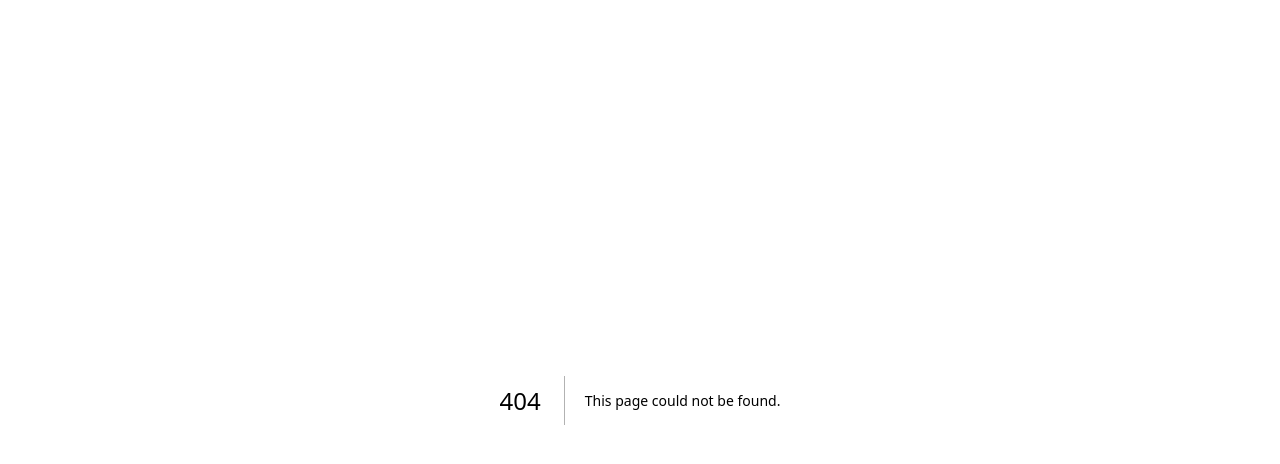
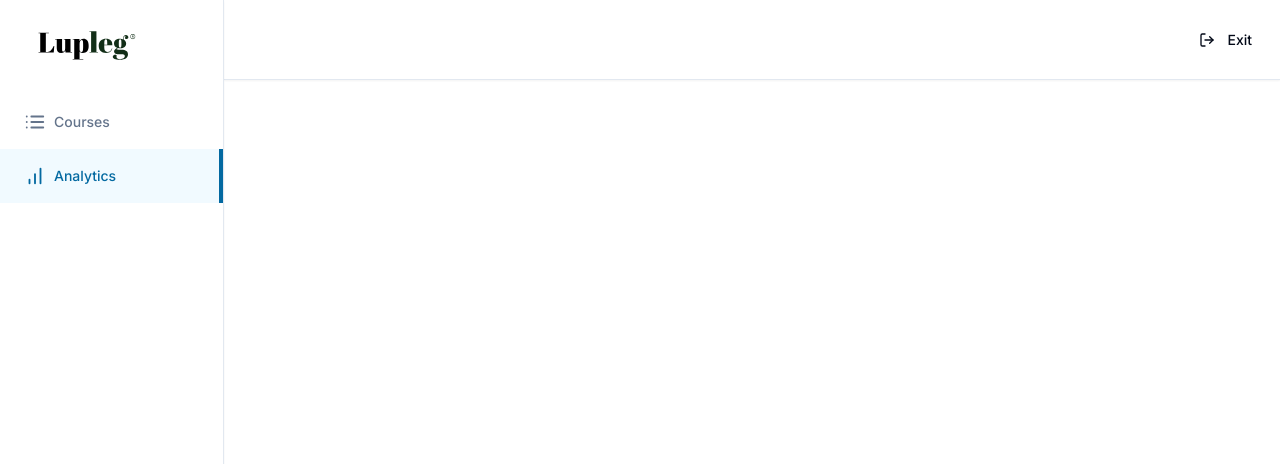
Before and after one commit to Lupleg/Labs, a Next.js app: page /teacher/analytics in a window 1280 px wide. Before the commit this address had no page. Shown: the top 464 px of the page. Built offline with nearby package versions, Linux system fonts and the light colour scheme.

Commit message:
feat: Add teacher routes to sidebar navigation

```diff
--- /dev/null
+++ b/app/(dashboard)/(routes)/teacher/analytics/page.tsx
@@ -0,0 +1,9 @@
+const AnalyticsPage =   () => {
+    return (
+        <div>
+            <h1>Analytics page</h1>
+        </div>
+     );
+}
+
+export default AnalyticsPage;
--- a/app/(dashboard)/_components/sidebarRoutes.tsx
+++ b/app/(dashboard)/_components/sidebarRoutes.tsx
@@ -1,7 +1,8 @@
 "use client"
 
-import { Compass, Layout } from "lucide-react"
+import { BarChart, Compass, Layout, List } from "lucide-react"
 import { SidebarItem } from "./sidebarItem";
+import { usePathname } from "next/navigation";
 
 const guestRoutes = [
     {
@@ -16,9 +17,26 @@
     }
 ]
 
+const teacherRoutes = [
+    {
+        icon: List,
+        label: "Courses",
+        href: "/teacher/courses",
+    },
+    {
+        icon: BarChart,
+        label: "Analytics",
+        href: "/teacher/analytics",
+    }
+]
+
 
 export const SidebarRoutes = () => {
-    const routes = guestRoutes;
+    const pathname = usePathname();
+
+    const isTeacher = pathname.includes("/teacher");
+
+    const routes = isTeacher ? teacherRoutes : guestRoutes;
 
     return (
         <div className="flex flex-col w-full">
```
